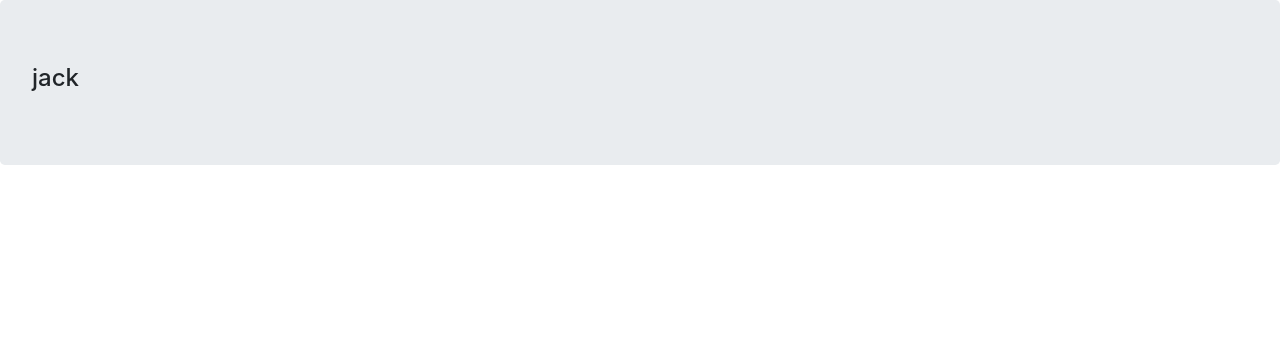
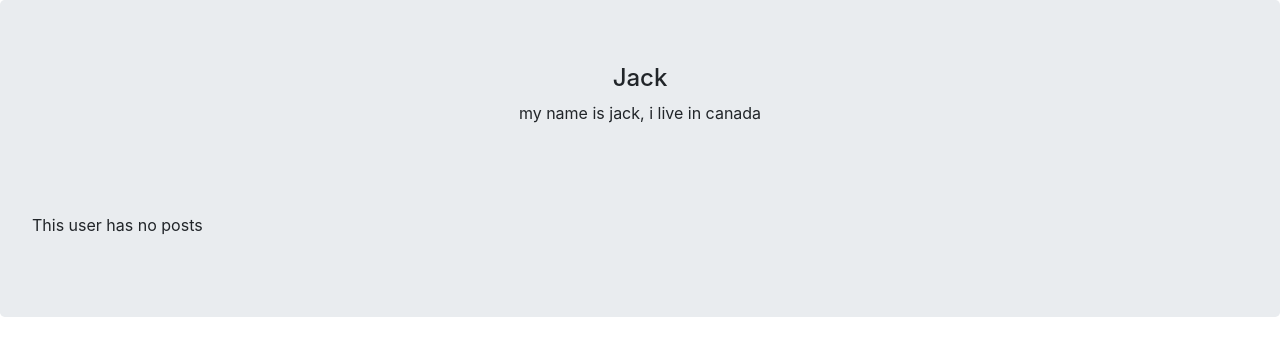
Before and after one commit to sarahghanei/django-social, a Django app: page /account/dashboard/2/ in a window 1280 px wide. Shown: the part 56-412 px from the top of the page. Run offline with Django 3.2, Linux system fonts and the light colour scheme; data comes from the database, SQL or seed files in the repository; both versions use the stored data as it was after the commit; some libraries are stand-ins or nearby versions.

Commit message:
add ep11

```diff
--- a/account/templates/account/dashboard.html
+++ b/account/templates/account/dashboard.html
@@ -3,5 +3,14 @@
 {% block title %} {{ user.username }} Profile {% endblock %}
 
 {% block content %}
-    <h4>{{ user.username }}</h4>
+    <h4 class="text-center">{{ user.username|capfirst }}</h4>
+    <p class="text-center">{{ user.profile.bio }}</p>
+    <br/><br/><br/>
+    {% for post in posts %}
+        <div class="card">
+            <p class="card-body"><a href="{{ post.get_absolute_url }}">{{ post.body }}</a></p>
+        </div>
+    {% empty %}
+        <p>This user has no posts</p>
+    {% endfor %}
 {% endblock %}
--- a/account/views.py
+++ b/account/views.py
@@ -3,7 +3,7 @@ from .forms import UserRegistrationForm, UserLoginForm
 from django.contrib.auth.models import User
 from django.contrib.auth import authenticate, login, logout
 from django.contrib import messages
-from django.contrib.auth.models import User
+from posts.models import Post
 
 
 def user_login(request):
@@ -43,4 +43,5 @@ def user_logout(request):
 
 def user_dashboard(request, user_id):
 	user = get_object_or_404(User, pk=user_id)
-	return render(request, 'account/dashboard.html', {'user':user})
+	posts = Post.objects.filter(user=user)
+	return render(request, 'account/dashboard.html', {'user':user, 'posts':posts})
```
Also changed, not shown: db.sqlite3.
